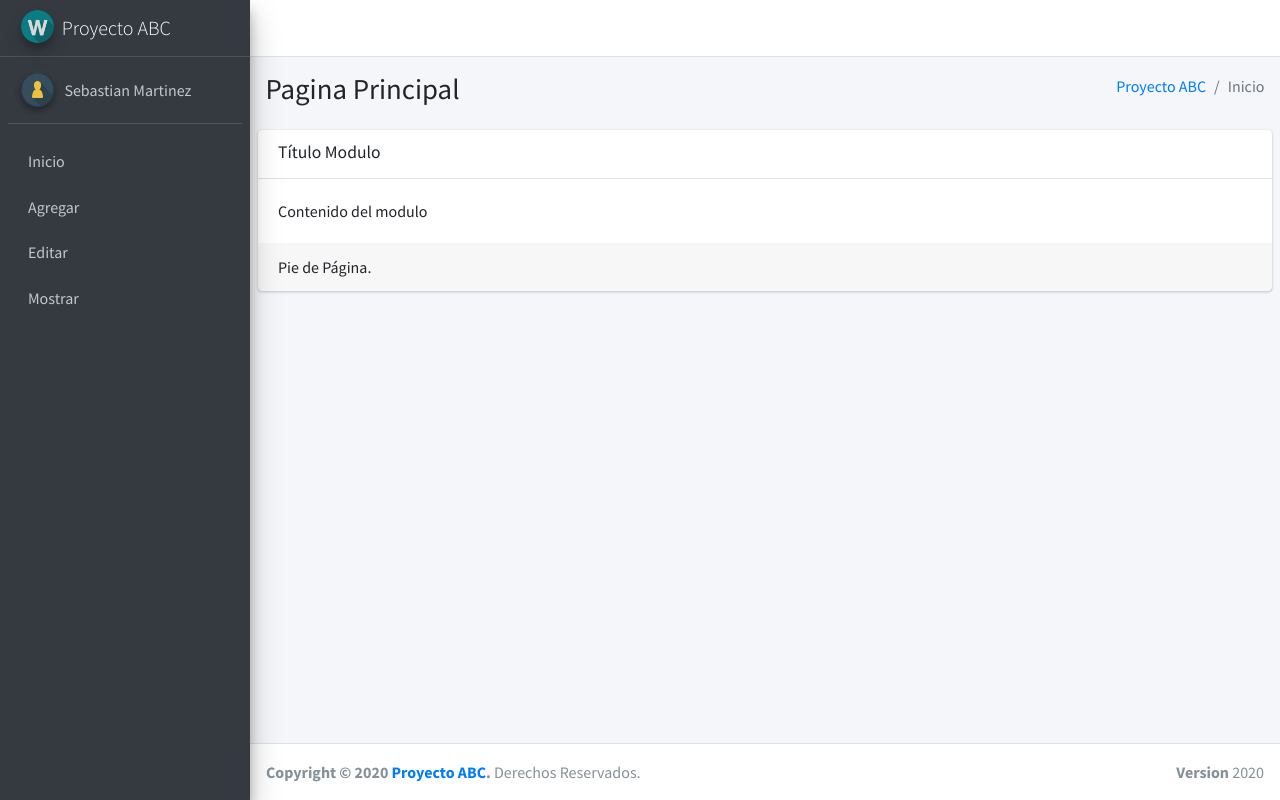
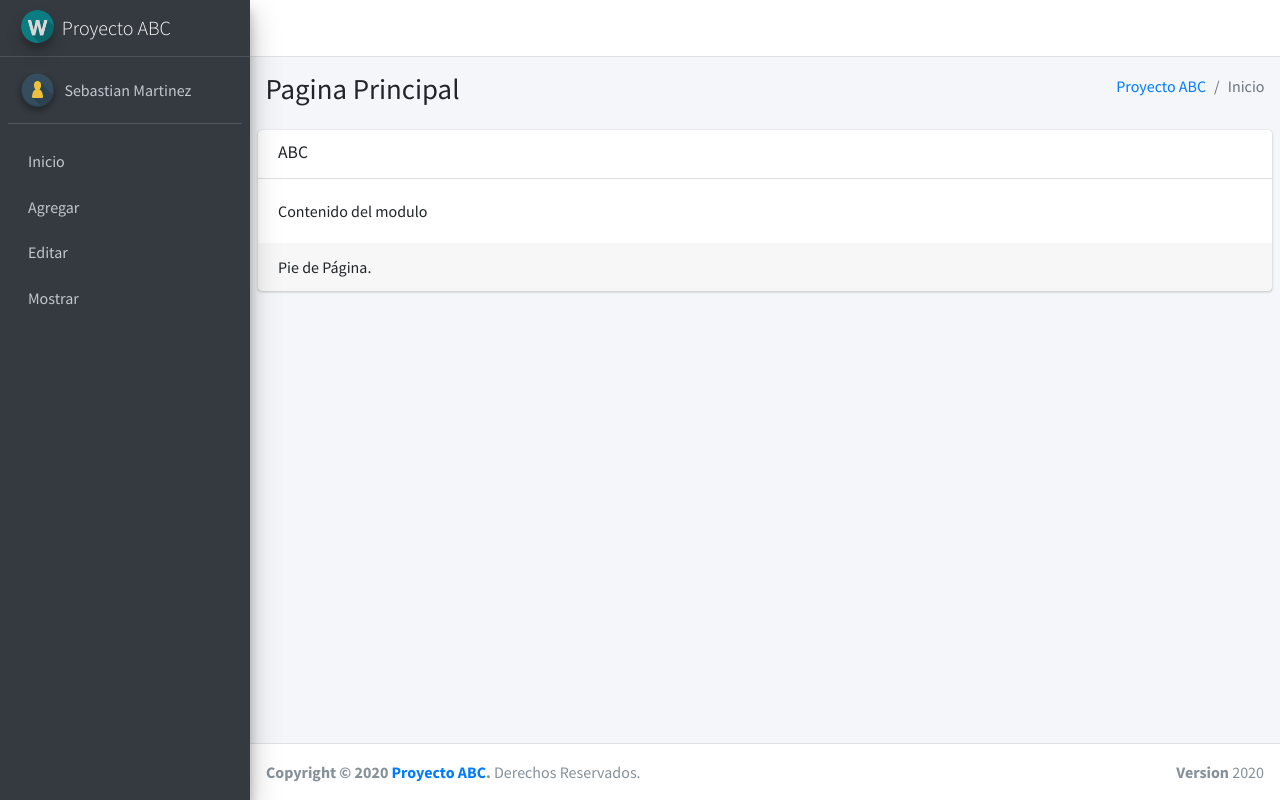
Before and after one commit to Grupo-ABC-1803586/Proyecto-ABC, a PHP site: the page made by Views/index.php in a window 1280 px wide. Run offline with PHP 8.4, Linux system fonts and the light colour scheme; the template is opened without the code that fills it, so the values that code supplies are empty; some libraries are stand-ins or nearby versions.

Commit message:
cambio vista

```diff
--- a/Views/index.php
+++ b/Views/index.php
@@ -38,7 +38,7 @@
             <!-- Default box -->
             <div class="card">
                 <div class="card-header">
-                    <h3 class="card-title">Título Modulo</h3>
+                    <h3 class="card-title">ABC</h3>
 
                     <div class="card-tools">
                         <button type="button" class="btn btn-tool" data-card-widget="collapse" data-toggle="tooltip" title="Collapse">
```
